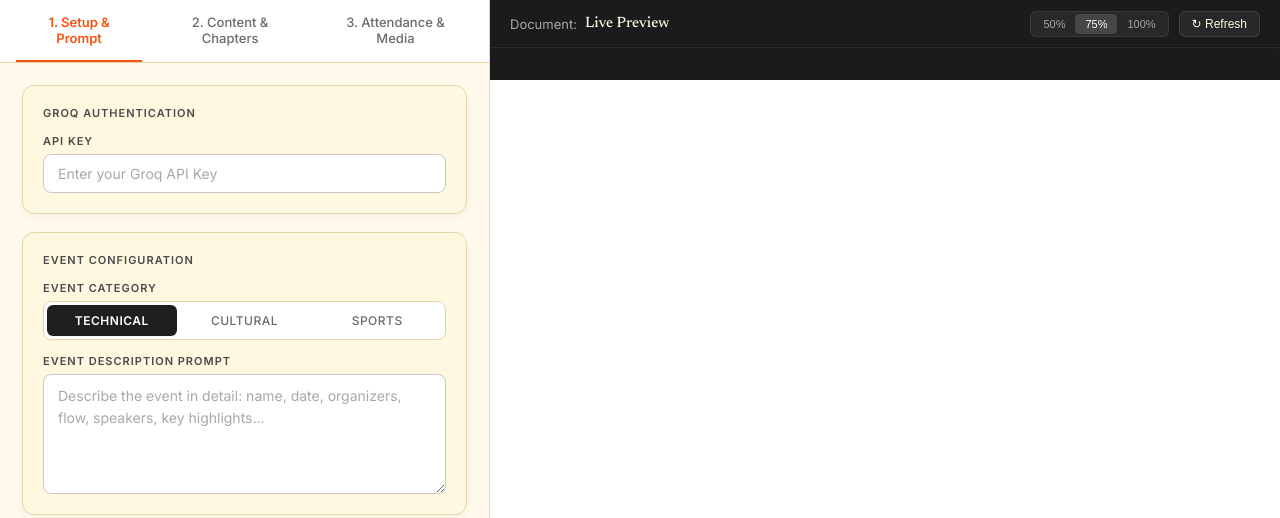
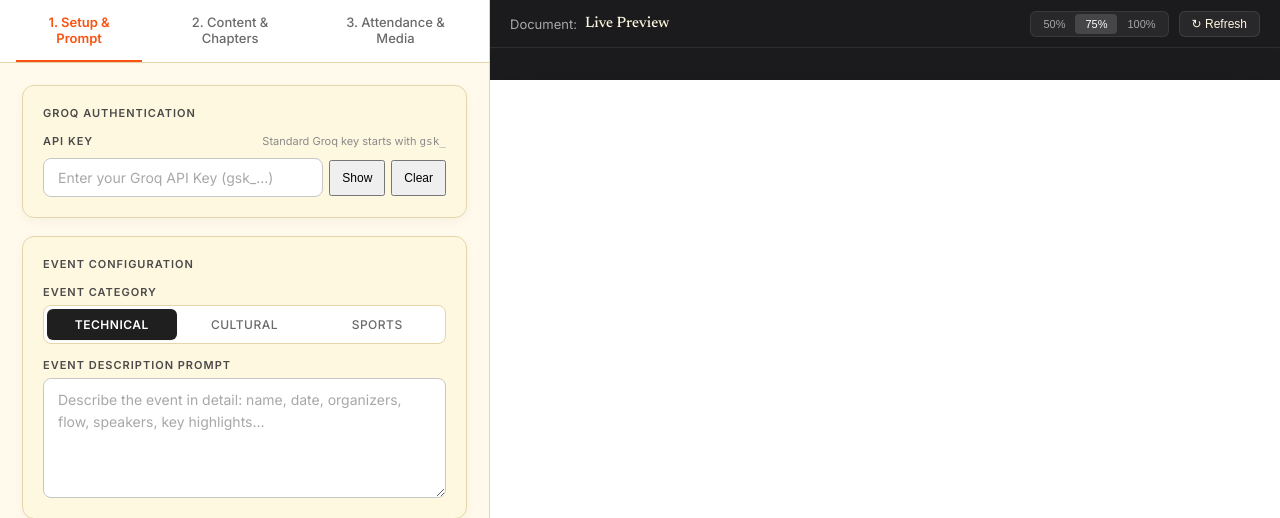
Before and after one commit to just-karrot/automated_report, a Flask app: page / in a window 1280 px wide. Shown: the part 66-584 px from the top of the page. Run offline with Flask 3, Linux system fonts and the light colour scheme.

Commit message:
ascii encoding error fixed

```diff
--- a/app.py
+++ b/app.py
@@ -4,6 +4,8 @@ import base64
 import json
 import concurrent.futures
 import time
+import unicodedata
+import traceback
 from flask import Flask, render_template, request, jsonify, Response, send_file
 from dotenv import load_dotenv
 from groq import Groq
@@ -18,16 +20,26 @@ def index():
 
 @app.route('/generate', methods=['POST'])
 def generate_full_report():
-    data = request.json
-    api_key = data.get('api_key') or os.getenv('GROQ_API_KEY')
-    description = data.get('description')
+    data = request.json or {}
+    api_key = (data.get('api_key') or os.getenv('GROQ_API_KEY') or '').strip()
+    description = data.get('description', '')
+    if isinstance(description, str):
+        description = unicodedata.normalize('NFKD', description)
     event_category = data.get('event_category', 'technical')
     report_format = data.get('report_format', 'event_report')
 
     if not api_key:
         return jsonify({'error': 'API Key is required'}), 400
 
-    if not description:
+    try:
+        api_key.encode('ascii')
+    except UnicodeEncodeError:
+        return jsonify({'error': 'Invalid Groq API Key: The key contains non-ASCII characters or invalid text. Please check your API key in the Setup tab.'}), 400
+
+    if len(api_key) > 120:
+        return jsonify({'error': 'Invalid Groq API Key: The key is unusually long (>120 characters). It appears text or prompt content was accidentally pasted into the API key field. Please enter a valid Groq API key (starts with gsk_).'}), 400
+
+    if not description or not description.strip():
         return jsonify({'error': 'Event description is required'}), 400
 
     try:
@@ -208,6 +220,7 @@ def generate_full_report():
             return jsonify(json.loads(response.choices[0].message.content or "{}"))
 
     except Exception as e:
+        traceback.print_exc()
         return jsonify({'error': str(e)}), 500
 
 @app.route('/render', methods=['POST'])
--- a/templates/index.html
+++ b/templates/index.html
@@ -736,8 +736,19 @@
                             <span class="ui-card-title">Groq Authentication</span>
                         </div>
                         <div class="form-group">
-                            <label>API Key</label>
-                            <input type="password" id="apiKey" placeholder="Enter your Groq API Key">
+                            <div style="display: flex; justify-content: space-between; align-items: center; margin-bottom: 4px;">
+                                <label style="margin-bottom: 0;">API Key</label>
+                                <span style="font-size: 11px; color: var(--stone);">Standard Groq key starts with <code>gsk_</code></span>
+                            </div>
+                            <div style="display: flex; gap: 6px; align-items: center;">
+                                <input type="password" id="apiKey" placeholder="Enter your Groq API Key (gsk_...)" style="flex: 1;" autocomplete="off" spellcheck="false">
+                                <button type="button" class="btn btn-secondary" id="toggleApiKeyBtn" onclick="toggleApiKeyVisibility()" style="padding: 7px 11px; font-size: 12px; height: 36px; white-space: nowrap;" title="Show or hide API key">
+                                    Show
+                                </button>
+                                <button type="button" class="btn btn-secondary" onclick="clearApiKey()" style="padding: 7px 11px; font-size: 12px; height: 36px; white-space: nowrap;" title="Clear API key">
+                                    Clear
+                                </button>
+                            </div>
                         </div>
                     </div>
 
@@ -997,15 +1008,68 @@
         if (titleEl) titleEl.innerText = name;
     }
 
+    // ── API Key Visibility & Clear ──
+    function toggleApiKeyVisibility() {
+        const input = document.getElementById('apiKey');
+        const btn = document.getElementById('toggleApiKeyBtn');
+        if (!input) return;
+        if (input.type === 'password') {
+            input.type = 'text';
+            if (btn) btn.innerText = 'Hide';
+        } else {
+            input.type = 'password';
+            if (btn) btn.innerText = 'Show';
+        }
+    }
+
+    function clearApiKey() {
+        const input = document.getElementById('apiKey');
+        if (input) {
+            input.value = '';
+            triggerAutosave();
+            input.focus();
+        }
+    }
+
     // ── Generate ──
     async function generateAll() {
-        const apiKey = getVal('apiKey');
+        const apiKey = (getVal('apiKey') || '').trim();
         const format = getVal('reportFormat');
-        const desc = format === 'event_report' ? getVal('eventDescription') : getVal('projectDescription');
+        const desc = (format === 'event_report' ? getVal('eventDescription') : getVal('projectDescription')) || '';
         const btn = document.getElementById('genBtn');
 
-        if (!apiKey) { alert('Please enter an API Key first.'); return; }
-        if (!desc) { alert('Please enter a description prompt.'); return; }
+        if (!apiKey) {
+            alert('Please enter an API Key first in the Setup tab.');
+            const setupTabBtn = document.querySelector('.editor-tab-btn[data-tab="setup"]');
+            if (setupTabBtn) switchEditorTab('setup', setupTabBtn);
+            const apiKeyInput = document.getElementById('apiKey');
+            if (apiKeyInput) apiKeyInput.focus();
+            return;
+        }
+
+        // Validate ASCII characters (prevents 'ascii' codec can't encode characters in position 739-741 error)
+        if (/[^\x00-\x7F]/.test(apiKey)) {
+            alert('Invalid API Key: The API Key contains non-ASCII characters or invalid text. It looks like prompt text or file contents were pasted into the API key field. Please enter a valid Groq API key.');
+            const setupTabBtn = document.querySelector('.editor-tab-btn[data-tab="setup"]');
+            if (setupTabBtn) switchEditorTab('setup', setupTabBtn);
+            const apiKeyInput = document.getElementById('apiKey');
+            if (apiKeyInput) apiKeyInput.focus();
+            return;
+        }
+
+        if (apiKey.length > 120) {
+            alert('Invalid API Key: The key is unusually long (>120 characters). It appears text or prompt content was accidentally pasted into the API key field. Please check your API key in the Setup tab.');
+            const setupTabBtn = document.querySelector('.editor-tab-btn[data-tab="setup"]');
+            if (setupTabBtn) switchEditorTab('setup', setupTabBtn);
+            const apiKeyInput = document.getElementById('apiKey');
+            if (apiKeyInput) apiKeyInput.focus();
+            return;
+        }
+
+        if (!desc.trim()) {
+            alert('Please enter a description prompt.');
+            return;
+        }
 
         btn.disabled = true;
         btn.innerHTML = '<span>Generating Full Report...</span>';
@@ -1375,6 +1439,14 @@
             const state = JSON.parse(raw);
             if (!state) return;
 
+            // Guard against corrupted / non-ASCII / pasted prompt text in apiKey
+            if (state.apiKey) {
+                if (/[^\x00-\x7F]/.test(state.apiKey) || state.apiKey.length > 120) {
+                    console.warn('Auto-cleared corrupted or oversized apiKey from localStorage');
+                    state.apiKey = '';
+                }
+            }
+
             if (state.generatedData) generatedData = state.generatedData;
 
             // Restore all input values
```
